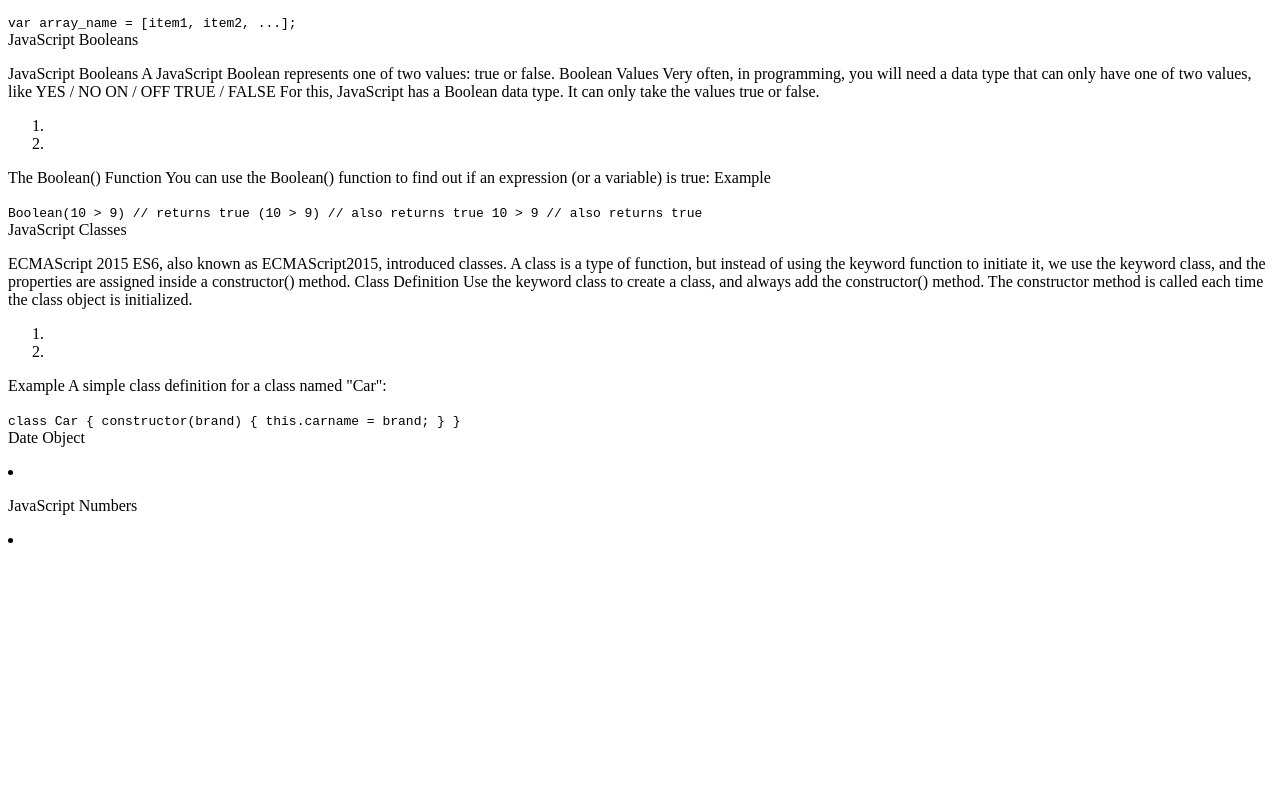
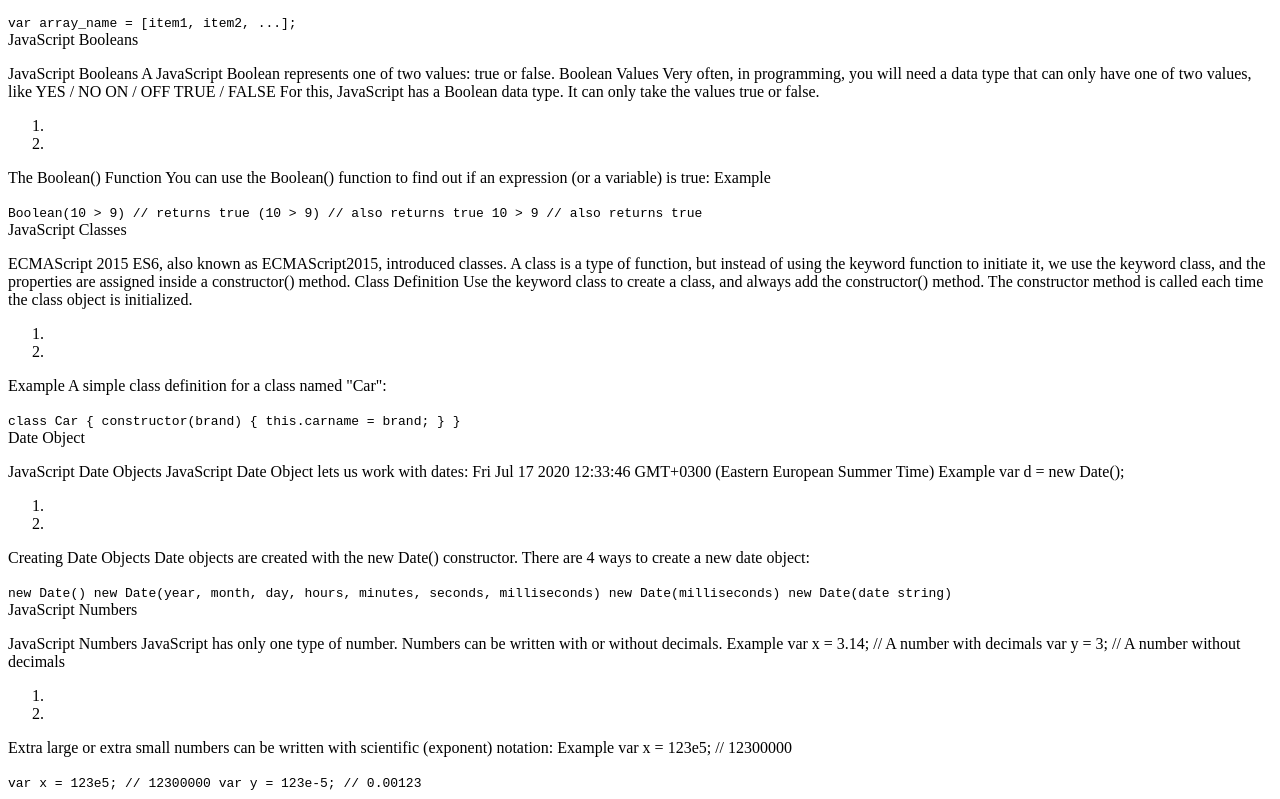
Before and after one commit to mrkarthik3/MicroverseTrial2, a plain HTML site: page index.html in a window 1280 px wide. Shown: the part 373-1172 px from the top of the page. Before the commit the page ends 938 px from the top, so only its background shows below. Drawn offline with Linux system fonts and the light colour scheme.

Commit message:
commit on index

```diff
--- a/index.html
+++ b/index.html
@@ -118,25 +118,52 @@
 
         <section class="main-section">
             <header id="Date_Object">Date Object</header>
-            <p></p>
-            <li>
-                <ol></ol>
-                <ol></ol>
-            </li>
-            <p></p>
-            <code></code>
+            <p>JavaScript Date Objects
+
+                JavaScript Date Object lets us work with dates:
+
+                Fri Jul 17 2020 12:33:46 GMT+0300 (Eastern European Summer Time)
+                Example
+                var d = new Date();</p>
+
+                <ol>
+                    <li></li>
+                    <li></li>
+                </ol>
+
+            <p>Creating Date Objects
+
+                Date objects are created with the new Date() constructor.
+
+                There are 4 ways to create a new date object:</p>
+            <code>new Date()
+                new Date(year, month, day, hours, minutes, seconds, milliseconds)
+                new Date(milliseconds)
+                new Date(date string)</code>
 
         </section>
 
         <section class="main-section">
             <header id="JavaScript_Numbers">JavaScript Numbers</header>
-            <p></p>
-            <li>
-                <ol></ol>
-                <ol></ol>
-            </li>
-            <p></p>
-            <code></code>
+            <p>JavaScript Numbers
+
+                JavaScript has only one type of number. Numbers can be written with or without decimals.
+                Example
+                var x = 3.14;    // A number with decimals
+                var y = 3;       // A number without decimals
+
+                </p>
+
+                <ol>
+                    <li></li>
+                    <li></li>
+            </ol>
+
+            <p>Extra large or extra small numbers can be written with scientific (exponent) notation:
+                Example
+                var x = 123e5;    // 12300000</p>
+            <code> var x = 123e5;    // 12300000
+                var y = 123e-5;   // 0.00123 </code>
         </section>
 
 
```
